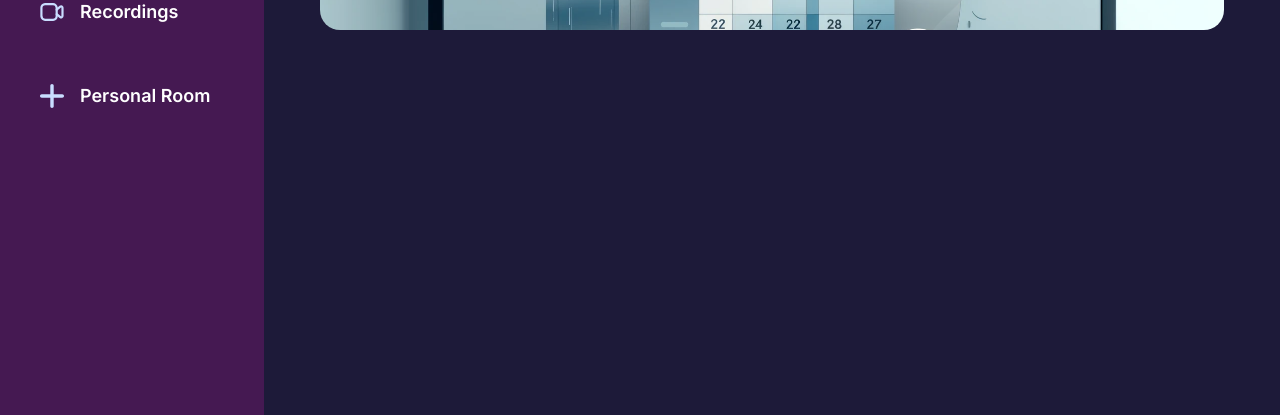
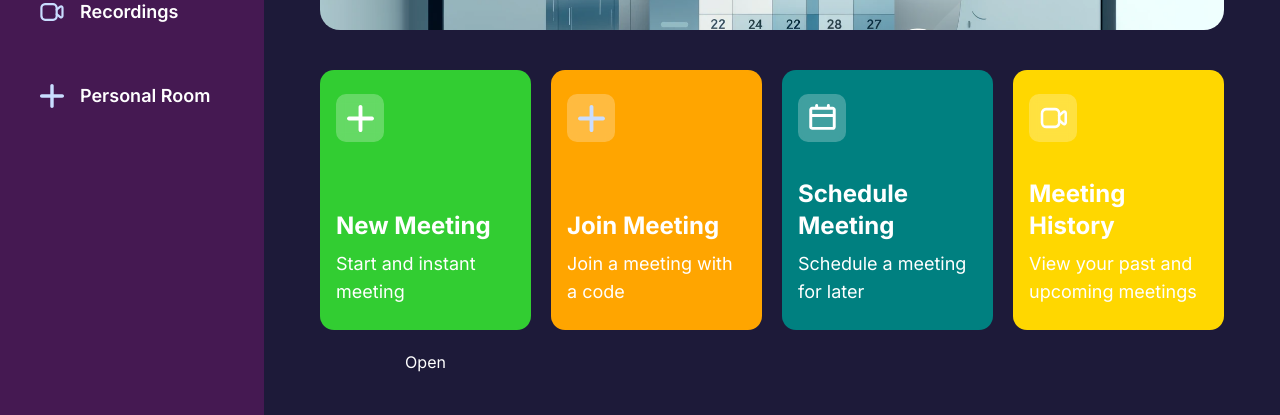
Before and after one commit to esma-yigit/converge-video-app, a Next.js app: page / in a window 1280 px wide. Shown: the part 382-797 px from the top of the page. Built offline with nearby package versions, Linux system fonts and the light colour scheme; no server answers.

Commit message:
Added resuable modal and create a card action

```diff
--- a/app/(root)/(home)/page.tsx
+++ b/app/(root)/(home)/page.tsx
@@ -1,3 +1,5 @@
+import MeetingTypeList from "@/components/MeetingTypeList";
+
 const Home = () => {
   const now = new Date();
   const time = now.toLocaleTimeString("en-US", {
@@ -21,6 +23,7 @@
           </div>
         </div>
       </div>
+      <MeetingTypeList/>
     </section>
   );
 };
--- /dev/null
+++ b/components/HomeCard.tsx
@@ -0,0 +1,37 @@
+import { cn } from "@/lib/utils";
+import Image from "next/image";
+
+interface HomeCardProps {
+  img: string;
+  title: string;
+  description: string;
+  handleClick: () => void;
+  className: string;
+}
+
+const HomeCard = ({
+  img,
+  title,
+  description,
+  handleClick,
+  className,
+}: HomeCardProps) => {
+  return (
+    <div
+      className={cn(
+        " px-4 py-6 flex flex-col justify-between w-full xl:max-w-[270px] min-h-[260px] rounded-[14px] cursor-pointer",
+        className
+      )}
+      onClick={handleClick}
+    >
+      <div className="flex-center glassmorphism size-12 rounded-[10px]">
+        <Image src={img} alt={title} width={27} height={27} />
+      </div>
+      <div className="flex flex-col gap-2">
+        <h1 className="text-2xl font-bold ">{title}</h1>
+        <p className="text-lg font-normal">{description}</p>
+      </div>
+    </div>
+  );
+};
+export default HomeCard;
--- /dev/null
+++ b/components/MeetingModal.tsx
@@ -0,0 +1,73 @@
+import {
+  Dialog,
+  DialogContent,
+  DialogDescription,
+  DialogFooter,
+  DialogHeader,
+  DialogTitle,
+  DialogTrigger,
+} from "@/components/ui/dialog";
+
+import { Button } from "@/components/ui/button";
+import Image from "next/image";
+import { cn } from "@/lib/utils";
+
+interface MeetingModalProps {
+  isOpen: boolean;
+  onClose: () => void;
+  title: string;
+  buttonText: string;
+  handleClick: () => void;
+  children?: React.ReactNode;
+  img: string;
+  buttonIcon: string;
+  className: string;
+}
+
+const MeetingModal = ({
+  isOpen,
+  onClose,
+  title,
+  handleClick,
+  children,
+  className,
+  img,
+  buttonIcon,
+  buttonText,
+}: MeetingModalProps) => {
+  return (
+    <Dialog open={isOpen} onOpenChange={onClose}>
+      <DialogTrigger>Open</DialogTrigger>
+      <DialogContent className="flex w-full max-w-[520px] flex-col gap-6 border-none bg-dark-1 px-6 py-9 text-white">
+        <div className="flex flex-col gap-6 ">
+          {img && (
+            <div>
+              <Image src={img} alt="image" width={72} height={72} />
+            </div>
+          )}
+          <h1 className={cn("text-2xl font-bold leading-[42px]", className)}>
+            {title}
+          </h1>
+          {children}
+          <Button
+            onClick={handleClick}
+            className="focus-visible:ring-0 focus-visible:ring-offset-0 bg-blue-1"
+          >
+            {buttonIcon && (
+              <Image
+                src={buttonIcon}
+                className="mr-2"
+                alt="button icon"
+                width={13}
+                height={13}
+              />
+            )}
+            {buttonText || "Schedule Meeting"}
+          </Button>
+        </div>
+      </DialogContent>
+    </Dialog>
+  );
+};
+
+export default MeetingModal;
--- /dev/null
+++ b/components/MeetingTypeList.tsx
@@ -0,0 +1,58 @@
+"use client";
+
+import { useState } from "react";
+import HomeCard from "./HomeCard";
+import { useRouter } from "next/navigation";
+import MeetingModal from "./MeetingModal";
+const MeetingTypeList = () => {
+  const router = useRouter();
+  const [meetingState, setMeetingState] = useState<
+    "isScheduleMeeting" | "isJoiningMeting" | "isInstantMeeting" | undefined
+  >();
+  const createMeeting = () => {
+    console.log("create meeting");
+  };
+  return (
+    <section className="grid grid-cols-1 gap-5 md:grid-cols-2 xl:grid-cols-4">
+      <HomeCard
+        img="/icons/add-meeting.svg"
+        title="New Meeting"
+        description="Start and instant meeting"
+        handleClick={() => router.push("/recordings")}
+        className="bg-green-1"
+      />
+      <HomeCard
+        img="/icons/add-personal.svg"
+        title="Join Meeting"
+        description="Join a meeting with a code"
+        handleClick={() => setMeetingState("isJoiningMeting")}
+        className="bg-yellow-1"
+      />
+      <HomeCard
+        img="/icons/schedule.svg"
+        title="Schedule Meeting"
+        description="Schedule a meeting for later"
+        handleClick={() => setMeetingState("isScheduleMeeting")}
+        className="bg-blue-1"
+      />
+      <HomeCard
+        img="/icons/recordings.svg"
+        title="Meeting History"
+        description="View your past and upcoming meetings"
+        handleClick={() => setMeetingState("isInstantMeeting")}
+        className="bg-yellow-2"
+      />
+      <MeetingModal
+        isOpen={meetingState === "isInstantMeeting"}
+        onClose={() => setMeetingState(undefined)}
+        title="Start an instant meeting"
+        className="text-center"
+        buttonText="Start Meeting"
+        handleClick={createMeeting}
+        img={""}
+        buttonIcon={""}
+      />
+    </section>
+  );
+};
+export default MeetingTypeList;
--- /dev/null
+++ b/components/ui/dialog.tsx
@@ -0,0 +1,122 @@
+"use client"
+
+import * as React from "react"
+import * as DialogPrimitive from "@radix-ui/react-dialog"
+import { Cross2Icon } from "@radix-ui/react-icons"
+
+import { cn } from "@/lib/utils"
+
+const Dialog = DialogPrimitive.Root
+
+const DialogTrigger = DialogPrimitive.Trigger
+
+const DialogPortal = DialogPrimitive.Portal
+
+const DialogClose = DialogPrimitive.Close
+
+const DialogOverlay = React.forwardRef<
+  React.ElementRef<typeof DialogPrimitive.Overlay>,
+  React.ComponentPropsWithoutRef<typeof DialogPrimitive.Overlay>
+>(({ className, ...props }, ref) => (
+  <DialogPrimitive.Overlay
+    ref={ref}
+    className={cn(
+      "fixed inset-0 z-50 bg-black/80  data-[state=open]:animate-in data-[state=closed]:animate-out data-[state=closed]:fade-out-0 data-[state=open]:fade-in-0",
+      className
+    )}
+    {...props}
+  />
+))
+DialogOverlay.displayName = DialogPrimitive.Overlay.displayName
+
+const DialogContent = React.forwardRef<
+  React.ElementRef<typeof DialogPrimitive.Content>,
+  React.ComponentPropsWithoutRef<typeof DialogPrimitive.Content>
+>(({ className, children, ...props }, ref) => (
+  <DialogPortal>
+    <DialogOverlay />
+    <DialogPrimitive.Content
+      ref={ref}
+      className={cn(
+        "fixed left-[50%] top-[50%] z-50 grid w-full max-w-lg translate-x-[-50%] translate-y-[-50%] gap-4 border bg-background p-6 shadow-lg duration-200 data-[state=open]:animate-in data-[state=closed]:animate-out data-[state=closed]:fade-out-0 data-[state=open]:fade-in-0 data-[state=closed]:zoom-out-95 data-[state=open]:zoom-in-95 data-[state=closed]:slide-out-to-left-1/2 data-[state=closed]:slide-out-to-top-[48%] data-[state=open]:slide-in-from-left-1/2 data-[state=open]:slide-in-from-top-[48%] sm:rounded-lg",
+        className
+      )}
+      {...props}
+    >
+      {children}
+      <DialogPrimitive.Close className="absolute right-4 top-4 rounded-sm opacity-70 ring-offset-background transition-opacity hover:opacity-100 focus:outline-none focus:ring-2 focus:ring-ring focus:ring-offset-2 disabled:pointer-events-none data-[state=open]:bg-accent data-[state=open]:text-muted-foreground">
+        <Cross2Icon className="h-4 w-4" />
+        <span className="sr-only">Close</span>
+      </DialogPrimitive.Close>
+    </DialogPrimitive.Content>
+  </DialogPortal>
+))
+DialogContent.displayName = DialogPrimitive.Content.displayName
+
+const DialogHeader = ({
+  className,
+  ...props
+}: React.HTMLAttributes<HTMLDivElement>) => (
+  <div
+    className={cn(
+      "flex flex-col space-y-1.5 text-center sm:text-left",
+      className
+    )}
+    {...props}
+  />
+)
+DialogHeader.displayName = "DialogHeader"
+
+const DialogFooter = ({
+  className,
+  ...props
+}: React.HTMLAttributes<HTMLDivElement>) => (
+  <div
+    className={cn(
+      "flex flex-col-reverse sm:flex-row sm:justify-end sm:space-x-2",
+      className
+    )}
+    {...props}
+  />
+)
+DialogFooter.displayName = "DialogFooter"
+
+const DialogTitle = React.forwardRef<
+  React.ElementRef<typeof DialogPrimitive.Title>,
+  React.ComponentPropsWithoutRef<typeof DialogPrimitive.Title>
+>(({ className, ...props }, ref) => (
+  <DialogPrimitive.Title
+    ref={ref}
+    className={cn(
+      "text-lg font-semibold leading-none tracking-tight",
+      className
+    )}
+    {...props}
+  />
+))
+DialogTitle.displayName = DialogPrimitive.Title.displayName
+
+const DialogDescription = React.forwardRef<
+  React.ElementRef<typeof DialogPrimitive.Description>,
+  React.ComponentPropsWithoutRef<typeof DialogPrimitive.Description>
+>(({ className, ...props }, ref) => (
+  <DialogPrimitive.Description
+    ref={ref}
+    className={cn("text-sm text-muted-foreground", className)}
+    {...props}
+  />
+))
+DialogDescription.displayName = DialogPrimitive.Description.displayName
+
+export {
+  Dialog,
+  DialogPortal,
+  DialogOverlay,
+  DialogTrigger,
+  DialogClose,
+  DialogContent,
+  DialogHeader,
+  DialogFooter,
+  DialogTitle,
+  DialogDescription,
+}
--- a/tailwind.config.ts
+++ b/tailwind.config.ts
@@ -31,6 +31,14 @@
         },
         blueish:{
           1:'#085768',
+          2:'#30D5C8',
+        },
+        green:{
+          1:'#32CD32',
+        },
+        yellow:{
+          1:'#FFA500',
+          2:'#FFD700',
         }
       },
         backgroundImage: {
```
